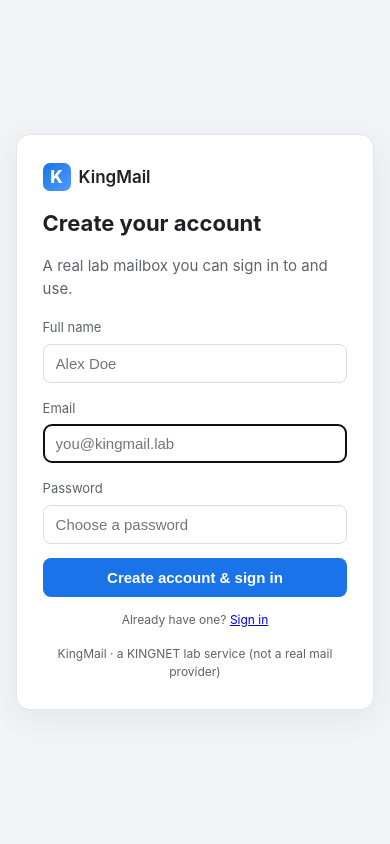
After one commit to Kingnet256/kingnet, a FastAPI app: template targets/kingmail/templates/register.html in a window 390 px wide. The commit adds this page. Run offline with FastAPI, Linux system fonts and the light colour scheme; the template is opened without the code that fills it, so the values that code supplies are empty.

Commit message:
KingMail: real signup — register an account and use it (multi-user, not a seeded demo)
Add /register (account creation, auto sign-in), password-only login for accounts without
2FA (new signups), keep the seeded 2FA victim for the AiTM relay lesson, /phone now works
per-account. Phishing a signed-up user captures their real creds + session. Link to
register from the login page.

```diff
--- a/targets/kingmail/app.py
+++ b/targets/kingmail/app.py
@@ -137,6 +137,19 @@ def root(request: Request):
     return RedirectResponse("/login", status_code=302)
 
 
+def _issue_session(email: str, request: Request):
+    """Mint the real session cookie (the prize an AiTM attacker steals) + record the
+    device/location so a later replay from a new machine can be spotted."""
+    sid = uuid.uuid4().hex
+    SESSIONS[sid] = {"email": email, "created": time.time(), "fps": [_client_fp(request)]}
+    resp = RedirectResponse("/inbox", status_code=302)
+    resp.set_cookie(SESSION_COOKIE, _sign(f"{email}|{sid}"), httponly=True, samesite="lax", max_age=3600)
+    # A careless convenience cookie: NOT HttpOnly, so page JS (and an XSS) can read it.
+    resp.set_cookie("kingmail_prefs", f"theme=dark;uid={email}", httponly=False, samesite="lax", max_age=3600)
+    resp.delete_cookie(PENDING_COOKIE)
+    return resp
+
+
 @app.get("/login", response_class=HTMLResponse)
 def login_form(request: Request, error: str = ""):
     return tpl.TemplateResponse(request, "login.html", {"error": error})
@@ -144,14 +157,36 @@ def login_form(request: Request, error: str = ""):
 
 @app.post("/login")
 def login(request: Request, email: str = Form(...), password: str = Form(...)):
-    u = USERS.get(email)
+    u = USERS.get(email.strip().lower())
+    email = email.strip().lower()
     if not u or u["password"] != password:
-        return tpl.TemplateResponse(request, "login.html", {"error": "Incorrect email or password."}, status_code=401
-        )
-    # password OK -> require 2FA. Stash a short-lived pending token.
-    resp = RedirectResponse("/otp", status_code=302)
-    resp.set_cookie(PENDING_COOKIE, _sign(email), httponly=True, samesite="lax", max_age=300)
-    return resp
+        return tpl.TemplateResponse(request, "login.html", {"error": "Incorrect email or password."}, status_code=401)
+    if u.get("totp"):
+        # this account has 2FA -> require it (this is the account the AiTM lesson relays)
+        resp = RedirectResponse("/otp", status_code=302)
+        resp.set_cookie(PENDING_COOKIE, _sign(email), httponly=True, samesite="lax", max_age=300)
+        return resp
+    return _issue_session(email, request)        # password-only accounts sign straight in
+
+
+@app.get("/register", response_class=HTMLResponse)
+def register_form(request: Request, error: str = ""):
+    return tpl.TemplateResponse(request, "register.html", {"error": error})
+
+
+@app.post("/register")
+def register(request: Request, email: str = Form(...), password: str = Form(...), name: str = Form("")):
+    email = email.strip().lower()
+    if "@" not in email or not password:
+        return tpl.TemplateResponse(request, "register.html",
+                                    {"error": "Enter a valid email and a password."}, status_code=400)
+    if email in USERS:
+        return tpl.TemplateResponse(request, "register.html",
+                                    {"error": "That account already exists — sign in instead."}, status_code=400)
+    USERS[email] = {"password": password, "name": name.strip() or email.split("@")[0], "totp": None,
+                    "inbox": [{"from": "team@kingmail.lab", "subj": "Welcome to KingMail",
+                               "body": "Your mailbox is ready. (Lab account, created just now.)"}]}
+    return _issue_session(email, request)         # signed in right after signup
 
 
 @app.get("/otp", response_class=HTMLResponse)
@@ -172,17 +207,7 @@ def otp(request: Request, code: str = Form(...)):
     if not totp.verify(code, valid_window=1):
         return tpl.TemplateResponse(request, "otp.html", {"error": "Invalid or expired code."}, status_code=401
         )
-    # 2FA OK -> issue the real session cookie (the prize an AiTM attacker steals).
-    # Record the issuing device/location so a later replay can be spotted.
-    sid = uuid.uuid4().hex
-    SESSIONS[sid] = {"email": email, "created": time.time(), "fps": [_client_fp(request)]}
-    resp = RedirectResponse("/inbox", status_code=302)
-    resp.set_cookie(SESSION_COOKIE, _sign(f"{email}|{sid}"), httponly=True, samesite="lax", max_age=3600)
-    # A careless convenience cookie: NOT HttpOnly, so page JS (and an XSS) can read it.
-    # The session above stays HttpOnly — that difference is the whole XSS lesson.
-    resp.set_cookie("kingmail_prefs", f"theme=dark;uid={email}", httponly=False, samesite="lax", max_age=3600)
-    resp.delete_cookie(PENDING_COOKIE)
-    return resp
+    return _issue_session(email, request)        # 2FA OK -> issue the session
 
 
 @app.get("/inbox", response_class=HTMLResponse)
@@ -217,15 +242,16 @@ def logout():
 
 
 @app.get("/phone", response_class=HTMLResponse)
-def phone(request: Request):
-    """Simulated authenticator app — shows the victim's current code so the
-    student (playing the victim) knows what to type during the lesson."""
-    email = "victim@kingmail.lab"
-    totp = pyotp.TOTP(USERS[email]["totp"])
-    code = totp.now()
+def phone(request: Request, email: str = "victim@kingmail.lab"):
+    """Simulated authenticator app — shows an account's current 2FA code."""
+    u = USERS.get(email.strip().lower())
+    if not u or not u.get("totp"):
+        return HTMLResponse("<body style='font:18px sans-serif;text-align:center;padding:40px'>"
+                            f"<h3>KingMail Authenticator</h3><p><b>{email}</b> has no 2FA set up — "
+                            "sign in with just your password.</p></body>")
+    code = pyotp.TOTP(u["totp"]).now()
     remaining = 30 - int(time.time()) % 30
-    return tpl.TemplateResponse(request, "phone.html", {"code": code, "remaining": remaining, "email": email}
-    )
+    return tpl.TemplateResponse(request, "phone.html", {"code": code, "remaining": remaining, "email": email})
 
 
 # ===========================================================================
--- a/targets/kingmail/templates/login.html
+++ b/targets/kingmail/templates/login.html
@@ -24,6 +24,7 @@
   <input name="password" type="password" autocomplete="current-password" placeholder="Password" required>
   {% if error %}<div class="err">{{ error }}</div>{% endif %}
   <button type="submit">Next</button>
+  <div class="foot" style="margin-top:14px">New here? <a href="/register">Create an account</a></div>
   <div class="foot">KingMail · a KINGNET lab service (not a real mail provider)</div>
  </form>
 </body></html>
--- /dev/null
+++ b/targets/kingmail/templates/register.html
@@ -0,0 +1,28 @@
+<!doctype html><html lang="en"><head><meta charset="utf-8">
+<meta name="viewport" content="width=device-width,initial-scale=1"><title>Create account · KingMail</title>
+<style>
+ :root{--brand:#1a73e8;--ink:#202124;--muted:#5f6368;--err:#c5221f}
+ *{box-sizing:border-box} body{margin:0;min-height:100vh;display:flex;align-items:center;justify-content:center;font:15px/1.5 -apple-system,Segoe UI,Roboto,Arial,sans-serif;color:var(--ink);background:#f1f3f4}
+ .card{width:400px;max-width:92vw;background:#fff;border:1px solid #e3e6eb;border-radius:14px;padding:28px 26px;box-shadow:0 8px 30px rgba(0,0,0,.06)}
+ .logo{display:flex;align-items:center;gap:8px;font-weight:600;font-size:17px} .m{width:28px;height:28px;border-radius:7px;background:linear-gradient(135deg,#1a73e8,#4f9bff);display:inline-flex;align-items:center;justify-content:center;color:#fff;font-weight:800}
+ h1{font-size:22px;margin:16px 0 2px} .sub{color:var(--muted);margin-bottom:16px}
+ label{font-size:13px;color:var(--muted)} input{width:100%;padding:10px 12px;border:1px solid #dadce0;border-radius:8px;font-size:15px;margin:5px 0 14px}
+ button{width:100%;padding:11px;border:0;border-radius:8px;background:var(--brand);color:#fff;font-weight:600;font-size:15px;cursor:pointer}
+ .err{background:#fce8e6;color:var(--err);border-radius:8px;padding:9px 12px;font-size:13px;margin-bottom:12px}
+ .foot{margin-top:16px;color:var(--muted);font-size:12px;text-align:center}
+</style></head><body>
+ <form class="card" method="post" action="/register">
+  <div class="logo"><span class="m">K</span> KingMail</div>
+  <h1>Create your account</h1><p class="sub">A real lab mailbox you can sign in to and use.</p>
+  {% if error %}<div class="err">{{ error }}</div>{% endif %}
+  <label>Full name</label>
+  <input name="name" placeholder="Alex Doe" autocomplete="name">
+  <label>Email</label>
+  <input name="email" type="email" placeholder="you@kingmail.lab" autocomplete="username" required autofocus>
+  <label>Password</label>
+  <input name="password" type="password" placeholder="Choose a password" autocomplete="new-password" required>
+  <button type="submit">Create account &amp; sign in</button>
+  <div class="foot" style="margin-top:14px">Already have one? <a href="/login">Sign in</a></div>
+  <div class="foot">KingMail · a KINGNET lab service (not a real mail provider)</div>
+ </form>
+</body></html>
```
